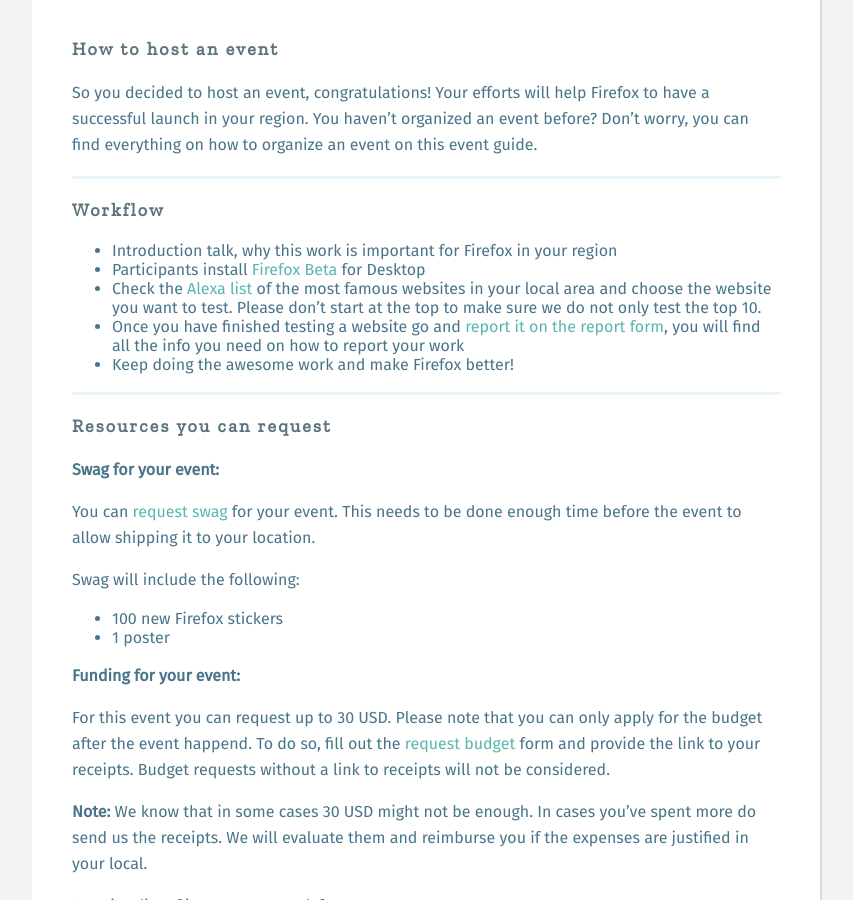
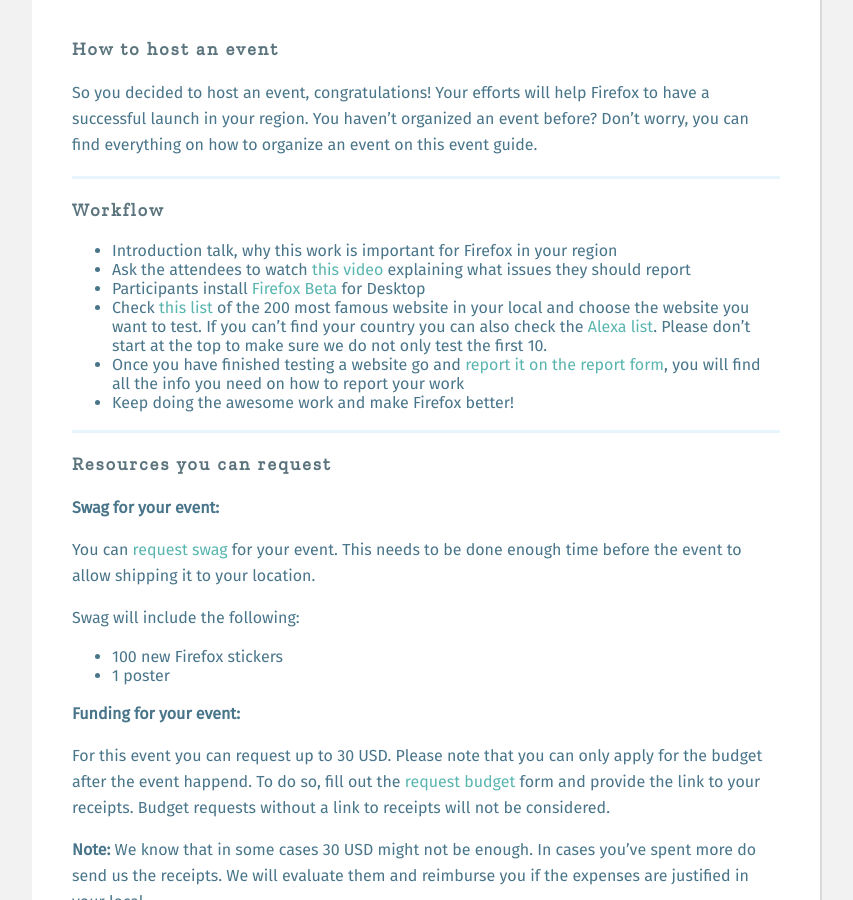
Before and after one commit to mozilla/firefox57-sprint, a Jekyll site: the page built from _articles/host.md, in a window 1280 px wide and 900 px high, scrolled down 647 px. Shown: the whole window, without its empty margins (18-871 px from the left). Built offline with Jekyll 4.4.1, drawn with Linux system fonts in a browser that asks for light colours; some web fonts are replaced; a script that is not in the unit is left out.

Commit message:
Update host.md

```diff
--- a/_articles/host.md
+++ b/_articles/host.md
@@ -12,8 +12,9 @@
 ### Workflow
 
 * Introduction talk, why this work is important for Firefox in your region
+* Ask the attendees to watch [this video](https://air.mozilla.org/desktop-webcompat-short-version/) explaining what issues they should report
 * Participants install [Firefox Beta](https://www.mozilla.org/en-US/firefox/channel/desktop/#beta) for Desktop
-* Check the [Alexa list](https://www.alexa.com/topsites/countries) of the most famous websites in your local area and choose the website you want to test. Please don't start at the top to make sure we do not only test the top 10.
+* Check [this list](https://docs.google.com/spreadsheets/d/1KCT5Ytuu8tyC559TXVo-lIlv4mZVPGhn8qQe-qSTgm8/edit#gid=1569236874) of the 200 most famous website in your local and choose the website you want to test. If you can't find your country you can also check the [Alexa list](https://www.alexa.com/topsites/countries). Please don't start at the top to make sure we do not only test the first 10.
 * Once you have finished testing a website go and [report it on the report form]({{ '/reporting/' | prepend: site.baseurl }}), you will find all the info you need on how to report your work
 * Keep doing the awesome work and make Firefox better!
 
```
